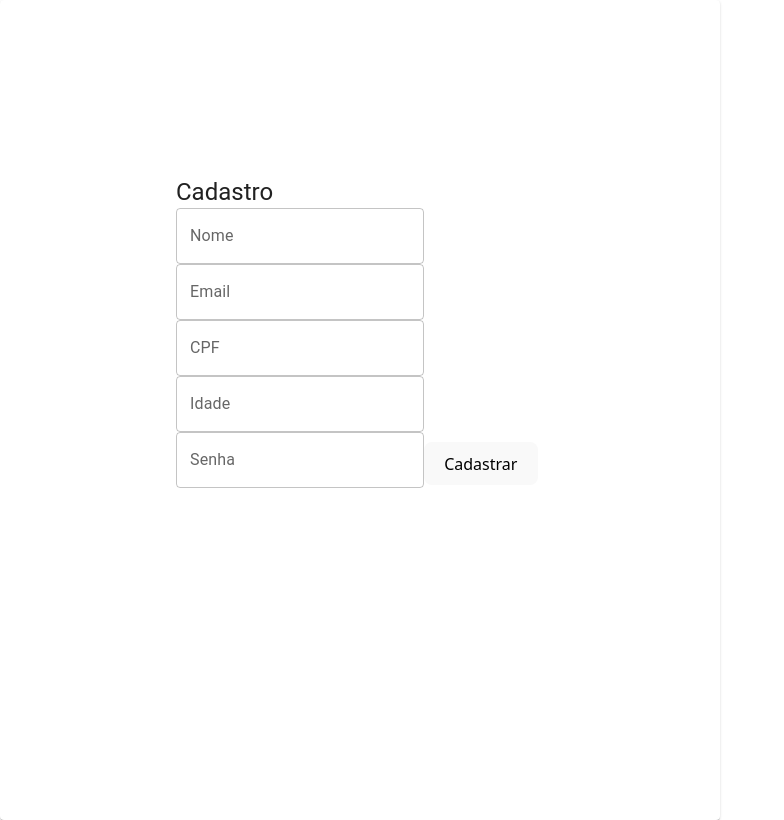
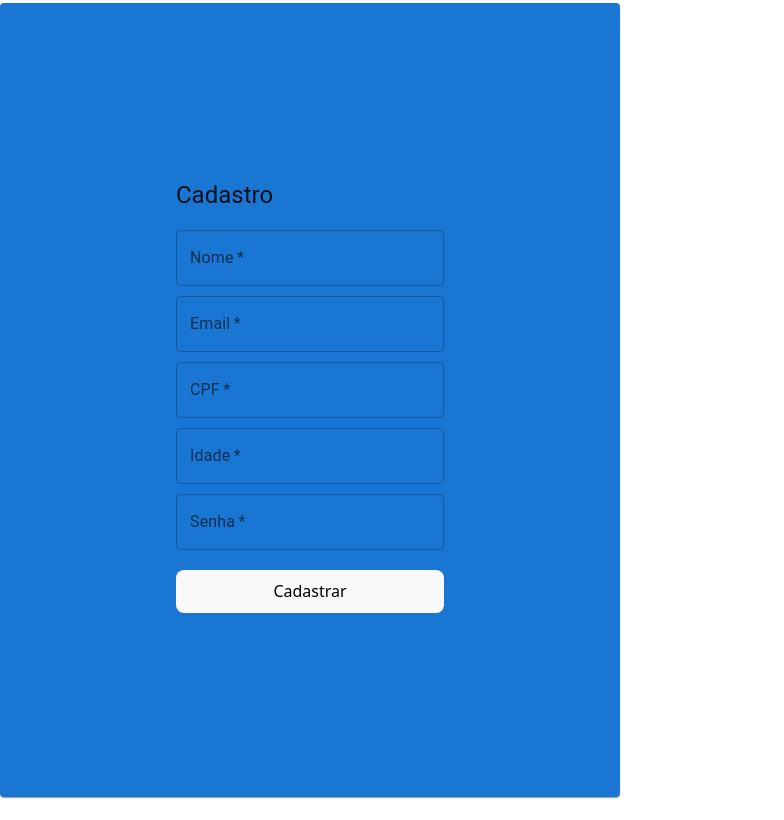
Before and after one commit to alekinho081/SituacaoAprendizagem, a React (Vite) app: page /cadastro in a window 1280 px wide. Shown: the whole page, without its empty margins (0-784 px from the left). Built offline with nearby package versions, Linux system fonts and the light colour scheme.

Commit message:
Inicio da Estilização na pagina de Cadastro

```diff
--- a/src/Components/Card/CardBox.jsx
+++ b/src/Components/Card/CardBox.jsx
@@ -1,9 +1,9 @@
 import Card from '@mui/material/Card';
 import CardContent from '@mui/material/CardContent';
 
-const NewCard = ({ css, children }) => {
+const NewCard = ({sx, children, ...other }) => {
     return (
-        <Card sx={css}>
+        <Card sx={{ ...sx }} {...other}>
             <CardContent>
                 {children}
             </CardContent>
--- a/src/Components/Input/Input.jsx
+++ b/src/Components/Input/Input.jsx
@@ -1,8 +1,8 @@
 import TextField from "@mui/material/TextField";
 
-const NewInput = ({label , aoMudar, valor}) => {
+const NewInput = ({label , aoMudar, valor, required}) => {
     return(
-        <TextField value={valor} label={label} onChange={aoMudar} variant="outlined"></TextField>
+        <TextField value={valor} label={label} onChange={aoMudar} required={required} variant="outlined"></TextField>
     )
 }
 
--- a/src/Pages/CadastroPage/Cadastro.jsx
+++ b/src/Pages/CadastroPage/Cadastro.jsx
@@ -3,6 +3,7 @@ import { useNavigate } from "react-router-dom"
 import { useState } from "react"
 import NewCard from "../../Components/Card/CardBox"
 import NewInput from "../../Components/Input/Input"
+import { Box, colors } from "@mui/material"
 
 
 const Cadastro = () => {
@@ -25,17 +26,17 @@ const Cadastro = () => {
             senha
         }
 
-        try{
+        try {
             const resp = await fetch('http://localhost:5000/v1/pacientes', {
                 method: 'POST',
-                headers:{'Content-Type': 'application/json'},
+                headers: { 'Content-Type': 'application/json' },
                 body: JSON.stringify(usuarios)
             });
             const data = await resp.json();
             console.log('Usuario criado com sucesso')
             redirecionar('/login')
 
-        }catch(error){
+        } catch (error) {
             console.error('Erro ao cadastrar usuario: ', error)
         }
 
@@ -44,15 +45,18 @@ const Cadastro = () => {
 
 
     return (
-        <NewCard css={{ width: 400, height: 500, padding: 20 }}>
-            <form onSubmit={handleSubmit}>
-                <Typography variant="h5">Cadastro</Typography>
-                <NewInput label="Nome" aoMudar={(e) => setNome(e.target.value)} />
-                <NewInput label="Email" aoMudar={(e) => setEmail(e.target.value)} />
-                <NewInput label="CPF" aoMudar={(e) => setCPF(e.target.value)} />
-                <NewInput label="Idade" aoMudar={(e) => setIdade(e.target.value)} />
-                <NewInput label="Senha" aoMudar={(e) => setSenha(e.target.value)} />
-
+        <NewCard sx={{
+            width: 300,
+            padding: 20,
+            backgroundColor: '#1976d2' // Apenas esta linha muda a cor do card
+        }}>
+            <form onSubmit={handleSubmit} style={{ display: 'flex', flexDirection: 'column', gap: '10px' }}>
+                <Typography variant="h5" gutterBottom>Cadastro</Typography>
+                <NewInput required label="Nome" aoMudar={(e) => setNome(e.target.value)} />
+                <NewInput required label="Email" aoMudar={(e) => setEmail(e.target.value)} />
+                <NewInput required label="CPF" aoMudar={(e) => setCPF(e.target.value)} />
+                <NewInput required label="Idade" aoMudar={(e) => setIdade(e.target.value)} />
+                <NewInput required label="Senha" aoMudar={(e) => setSenha(e.target.value)} />
                 <button type="submit" style={{ marginTop: '10px' }}>Cadastrar</button>
             </form>
         </NewCard>
--- a/src/Pages/LoginPage/Login.jsx
+++ b/src/Pages/LoginPage/Login.jsx
@@ -1,22 +1,28 @@
 import Typography from "@mui/material/Typography";
+import NewCard from "../../Components/Card/CardBox";
+import NewInput from "../../Components/Input/Input";
 import { useState } from "react";
 
 const Login = () => {
     const [email, setEmail] = useState('')
     const [senha, setSenha] = useState('')
-    const redirecionar = useNavigate()
+
+    const handleSubmit = async (e) =>{
+        e.preventDefault()
+
+
+
+    }
 
 
     return (
-        <newCard>
-            <form>
-                <newInput />
-                <newInput />
-                <newInput />
-                <newInput />
-                <newInput />
+        <NewCard css={{width: 100, height: 100}}>
+            <form onSubmit={handleSubmit}>
+                <NewInput required={true} label={'Email'} aoMudar={e => setEmail(e.target.value)}/>
+                <NewInput required={true} label={'Senha'} aoMudar={e => setSenha(e.target.value)}/>
+                <button>Logar</button>
             </form>
-        </newCard>
+        </NewCard>
     )
 }
 
```
Also changed, not shown: 1 other file (tests, documents, lock files or other folders).
